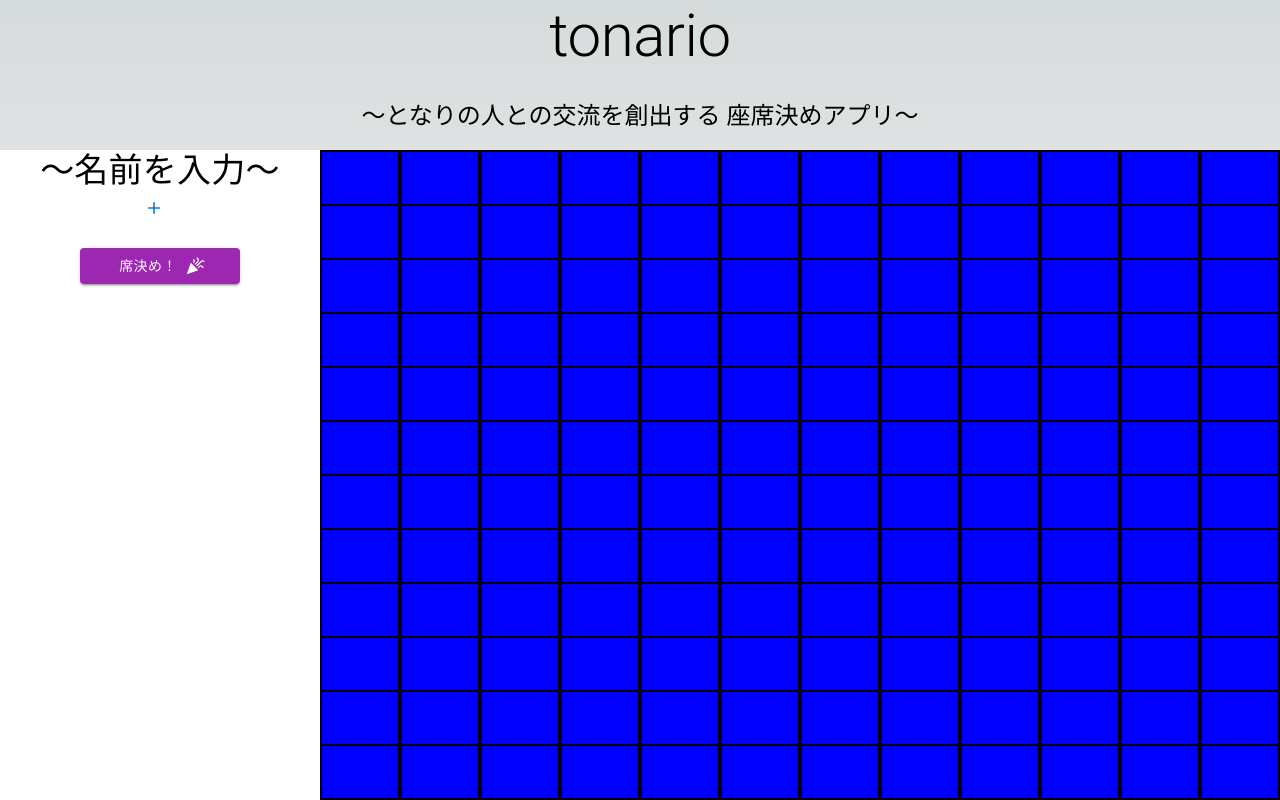
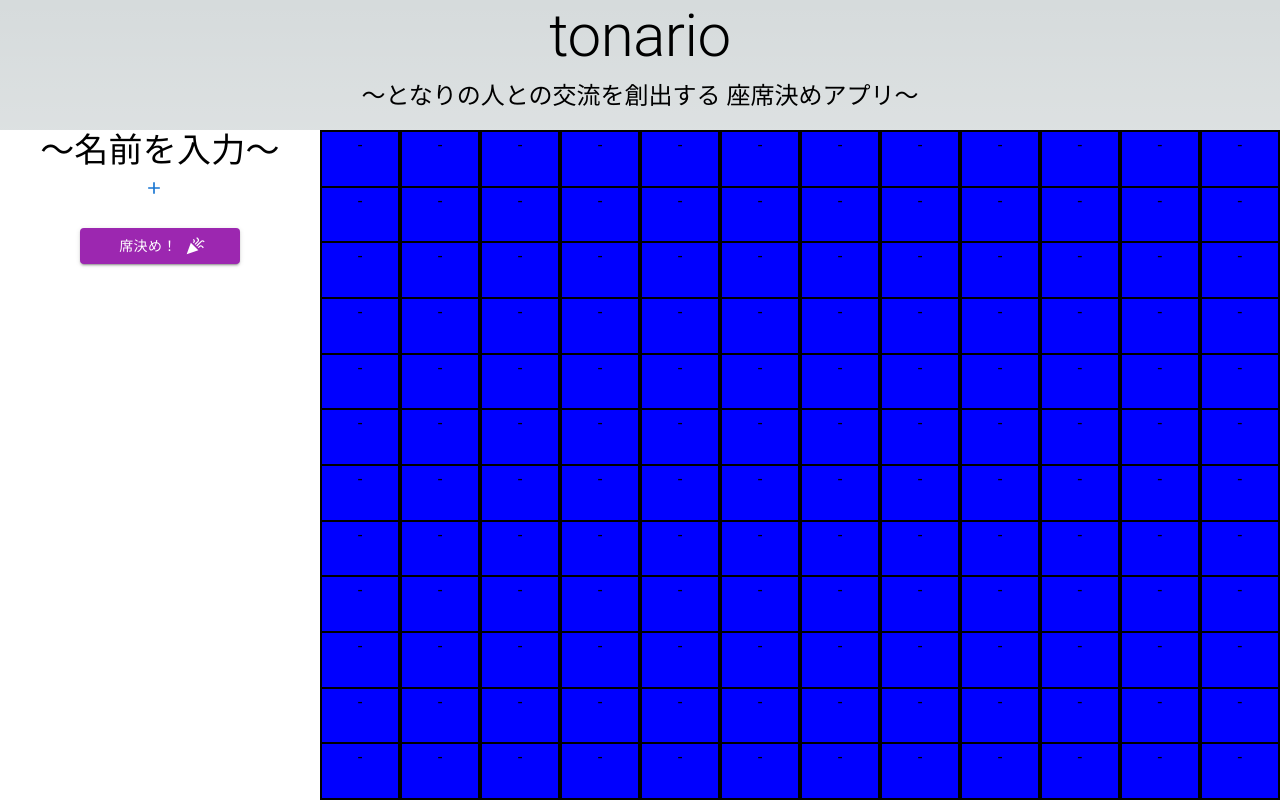
Before and after one commit to Cauchy27/tonario, a Next.js app: page / in a window 1280 px wide. Built offline with nearby package versions, Linux system fonts and the light colour scheme.

Commit message:
盤面の仮調整

```diff
--- a/app/page.tsx
+++ b/app/page.tsx
@@ -133,14 +133,14 @@ const Main:NextPage = () => {
 
   return(
     <div className='w-[100%] h-[100%]'>
-      <Typography variant='h2' textAlign={"center"} sx={{height:"100px"}}>tonario</Typography>
+      <Typography variant='h2' textAlign={"center"} sx={{height:"80px"}}>tonario</Typography>
       <Typography variant='h5' textAlign={"center"} sx={{height:"50px"}}>〜となりの人との交流を創出する 座席決めアプリ〜</Typography>
       <Grid
         container
         justifyContent={"center"}
         textAlign={"center"}
         overflow={"scroll"}
-        className='w-[100%] h-[calc(100%_-_150px)]'
+        className='w-[100%] h-[calc(100%_-_130px)]'
       >
         <Grid
           item
@@ -243,7 +243,7 @@ const Main:NextPage = () => {
                               flexGrow:1
                             }}
                             >
-                            {sittingMap[column-1]?(sittingMap[column-1][row-1]??"r"):"c"}
+                            {sittingMap[column-1][row-1]!=""?sittingMap[column-1][row-1]:"-"}
                           </Grid>
                         )
                       })
```
